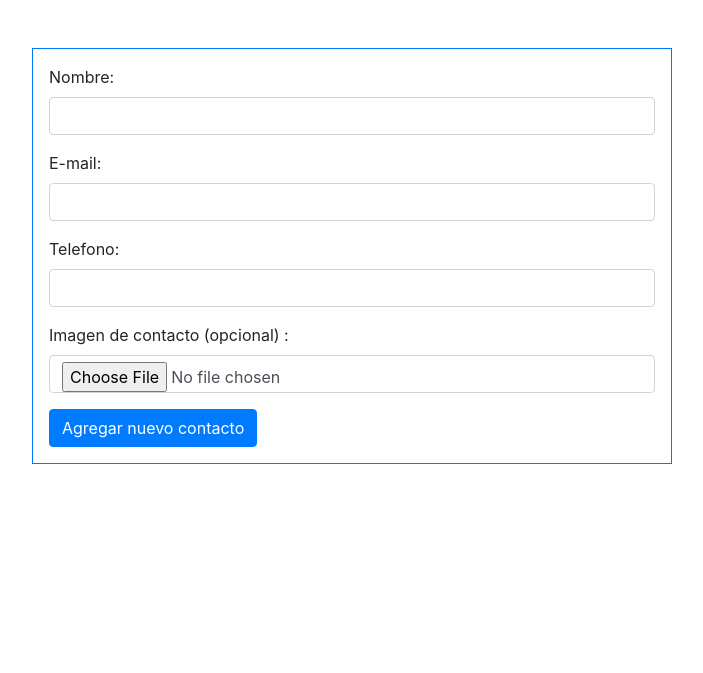
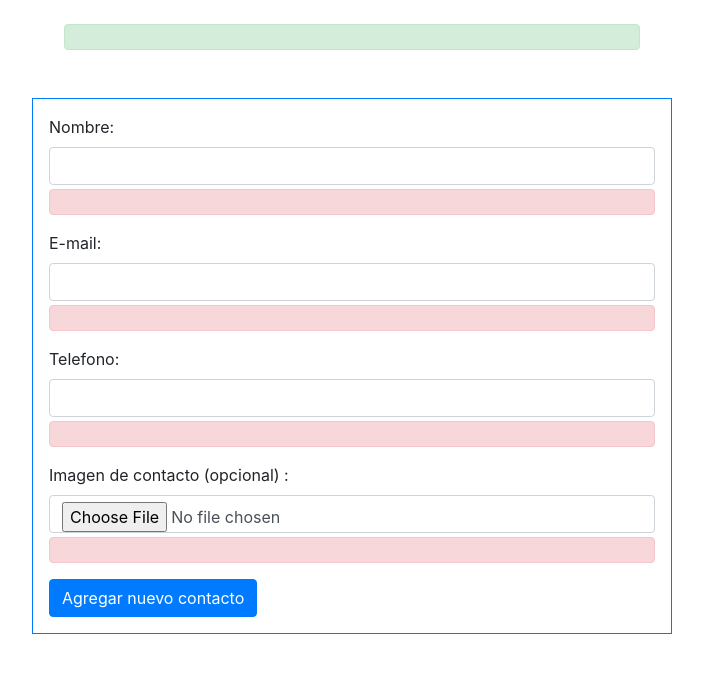
Before and after one commit to SantiagoEsc1216/Agenda, a PHP site: page /NuevoContacto.php in a window 1280 px wide. Shown: the part 56-729 px from the top of the page, without its empty margins (288-991 px from the left). Run offline with PHP 8.4, Linux system fonts and the light colour scheme; the visitor is signed in with stand-in values (Sample User, id 1).

Commit message:
Img contacto arreglado

```diff
--- a/NuevoContacto.php
+++ b/NuevoContacto.php
@@ -20,9 +20,8 @@
   <?php
   session_start();
     require ("validInputs.php");
-    $imagen = $nombre = $telefono = $mail= $userError = $mailError = $phoneError = $imgError= "";
+    $imagen = $nombre = $telefono = $mail= $userError = $mailError = $phoneError = $imgError= $Success = "";
 
-   $ImgDefault;
 
 
    if($_SERVER["REQUEST_METHOD"]=="POST"){
@@ -61,7 +60,9 @@
             include ("Contact.php");
 
             $Contact = new Contact($nombre, $telefono, $mail);
-            $Contact-> Add_contact();
+           if ($Contact-> Add_contact()){
+               $Success="Contacto agregado";
+           }
        }
 }
   ?>
@@ -111,27 +112,29 @@
 
                     <!------------------------------- Formulario de contacto ------------------------------------->
 
+                    <div class="alert alert-success mx-auto mt-4" style="width: 45vw;"><?php echo $Success?></div>
+
     <div class="border border-primary container-fluid p-3 mx-auto mt-5 " style="width: 50%; min-width:300px">
         <form action="<?php htmlspecialchars('addContact.php')  ?>" method="POST" enctype="multipart/form-data">
 
             <div class="form-group">
                 <label for="Nombre">Nombre:</label> <input type="text" name="Nombre" class="form-control">
-                <span class="error"><?php echo $userError ?></span>
+                <div class="alert alert-danger mt-1"><?php echo $userError ?></div>
             </div>
 
             <div class="form-group">
                 <label for="Mail">E-mail:</label> <input type="text" name="Mail" class="form-control">
-                <span class="error"><?php echo $mailError ?></span>
+                <div class="alert alert-danger mt-1"><?php echo $mailError ?></div>
             </div>
 
             <div class="form-group">
                 <label for="Telefono">Telefono:</label> <input type="text" name="Telefono" class="form-control">
-                <span class="error"><?php echo $phoneError ?></span>
+                <div class="alert alert-danger mt-1"><?php echo $phoneError ?></div>
             </div>
 
             <div class="form-group">
                 <label for="Imagen">Imagen de contacto (opcional) :</label> <input type="file" name="Imagen" class="form-control">
-                <span class="error"><?php echo $imgError ?></span>
+                <div class="alert alert-danger mt-1"><?php echo $imgError ?></div>
             </div>
 
             <button  type="submit" class="btn btn-primary ">Agregar nuevo contacto</button>
--- a/erroresAgenda.txt
+++ b/erroresAgenda.txt
@@ -15,6 +15,6 @@ Comprobar imagen antes de subir y borrar al editar
 
 error Telefono PDOException: SQLSTATE[22003]: Numeric value out of range: 1264 Out of range value for column 'Phone_Contact' at row 1 in
 
-Agregar mensaje de contacto agregado
+
 
 Buscar Contacto
```
Also changed, not shown: Contact.php (+12 -6 lines), Imagenes/robo.jpg (added). Lines whose indentation alone changed are shown as unchanged.
